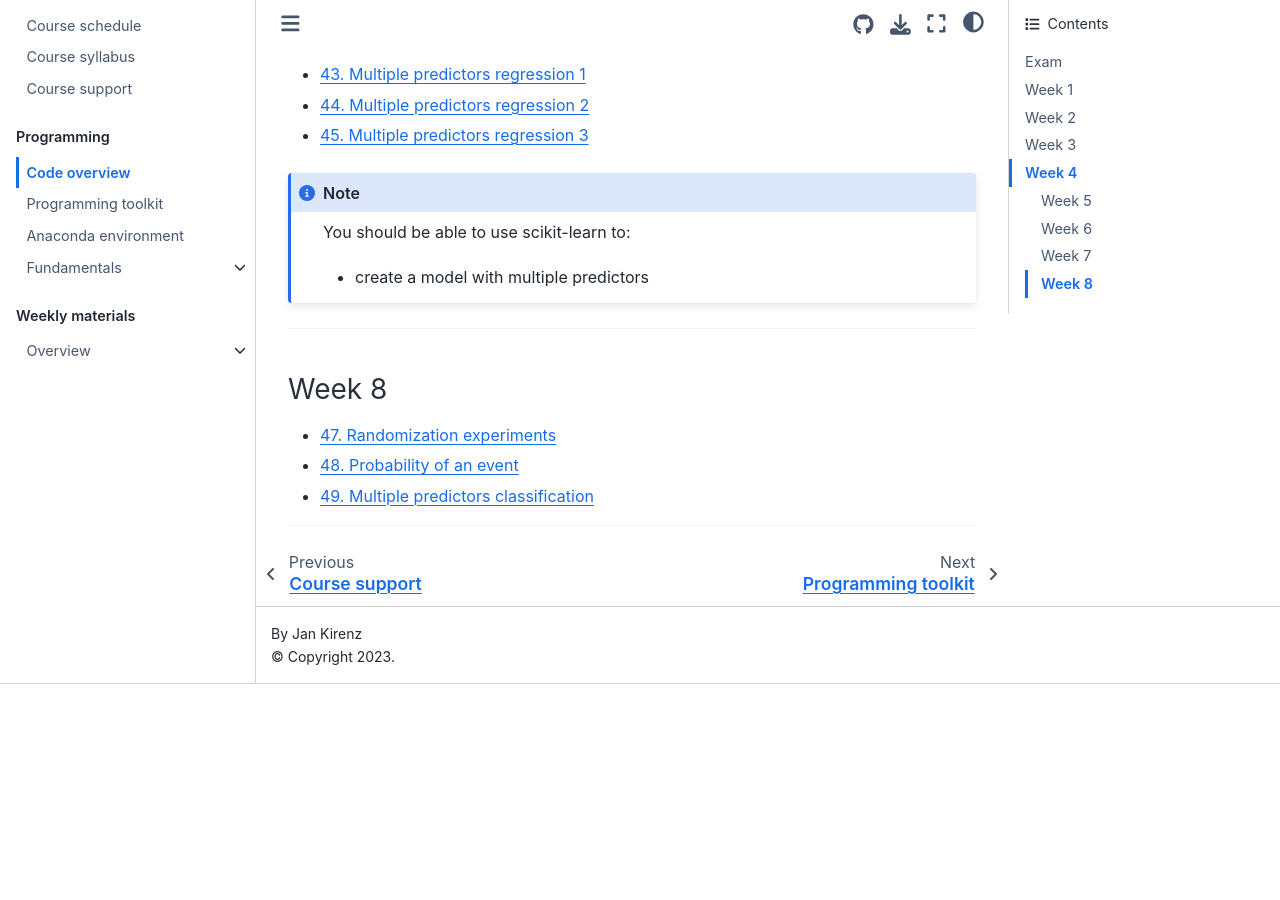
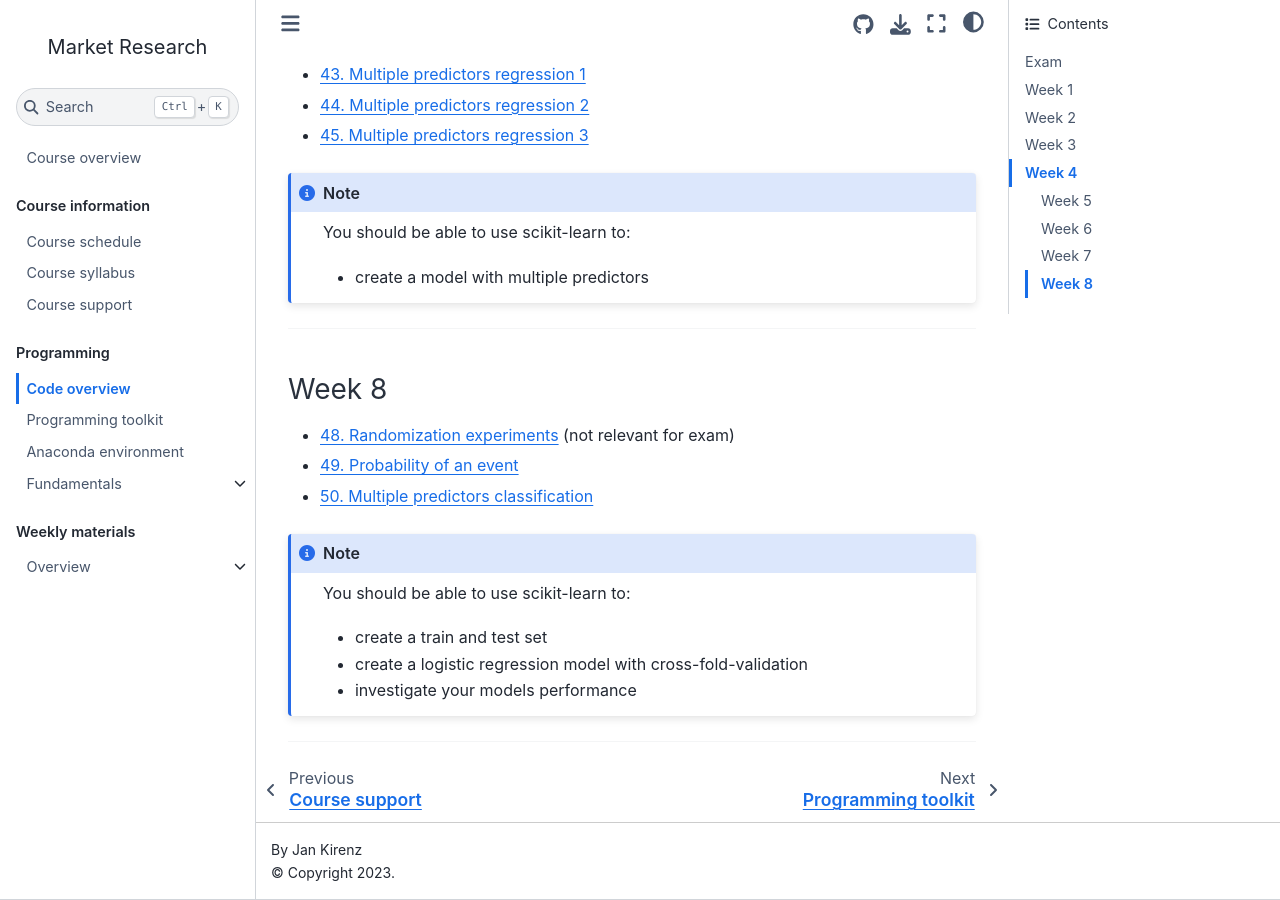
Before and after one commit to mr-ws22/website, a Jupyter Book: the page built from code/code-overview.md, in a window 1280 px wide and 900 px high, scrolled down 4263 px. Built offline with Jupyter Book 1.0.4 settings and Sphinx 7.4.7 and the Sphinx Book theme 1.1.4, drawn with Linux system fonts in a browser that asks for light colours; comment, search, counter and statistics services are not loaded; before the commit the page ends 4947 px from its top, so only the background shows below that.

Commit message:
Update code-overview.md

````diff
--- a/code/code-overview.md
+++ b/code/code-overview.md
@@ -208,10 +208,20 @@
 
 ### Week 8
 
-- [47. Randomization experiments](../code/48-discrimination.ipynb)
+- [48. Randomization experiments](../code/48-discrimination.ipynb) (not relevant for exam)
 
-- [48. Probability of an event](../code/49-logistic.ipynb)
+- [49. Probability of an event](../code/49-logistic.ipynb)
 
-- [49. Multiple predictors classification](../code/50-logistic.ipynb)
+- [50. Multiple predictors classification](../code/50-logistic.ipynb)
+
+
+```{note}
+You should be able to use scikit-learn to:
+
+- create a train and test set
+- create a logistic regression model with cross-fold-validation
+- investigate your models performance
+
+```
 
 ---
````
